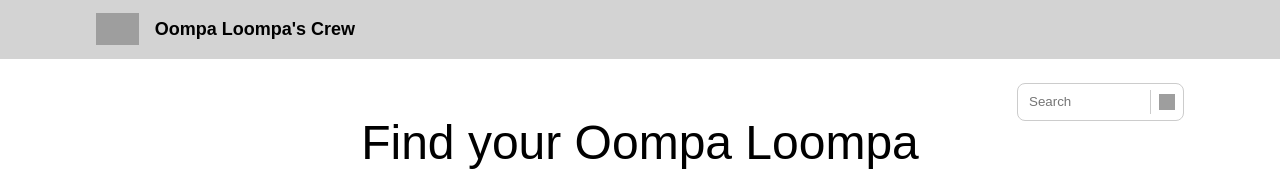
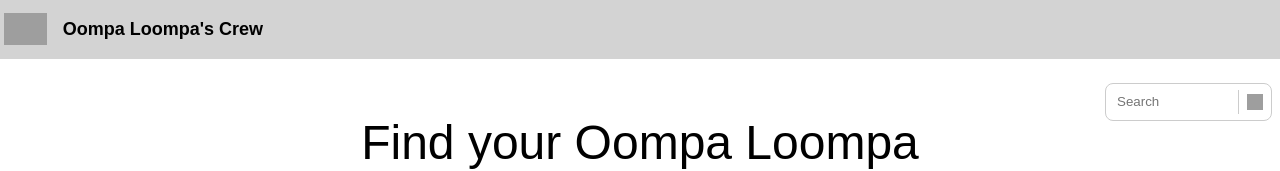
Before and after one commit to juanmiguelruiz/oompa-loompas, a React (Vite) app: page / in a window 1280 px wide. Shown: the top 171 px of the page. Built offline with nearby package versions, Linux system fonts and the light colour scheme; no server answers; grey boxes are pictures that could not be loaded; a web font is replaced by a local one.

Commit message:
refactor: horizontal spacing definition

```diff
--- a/src/components/Layout/Header/styles.ts
+++ b/src/components/Layout/Header/styles.ts
@@ -1,28 +1,28 @@
 import styled from 'styled-components';
-import { BREAKPOINTS } from 'src/constants';
+import { BREAKPOINTS, HORIZONTAL_SPACING } from 'src/constants';
 
 export const Container = styled.div`
-  padding: 4px 16px;
+  padding: 4px ${HORIZONTAL_SPACING.DEFAULT};
   background-color: lightgray;
 
   @media (min-width: ${BREAKPOINTS.MOBILE_L}) {
-    padding: 24px;
+    padding: 4px ${HORIZONTAL_SPACING.MOBILE_L};
   }
 
   @media (min-width: ${BREAKPOINTS.TABLET}) {
-    padding: 4px 32px;
+    padding: 4px ${HORIZONTAL_SPACING.TABLET};
   }
 
   @media (min-width: ${BREAKPOINTS.DESKTOP_EXTRA_SMALL}) {
-    padding: 4px 64px;
+    padding: 4px ${HORIZONTAL_SPACING.DESKTOP_EXTRA_SMALL};
   }
 
   @media (min-width: ${BREAKPOINTS.DESKTOP_SMALL}) {
-    padding: 4px 80px;
+    padding: 4px ${HORIZONTAL_SPACING.DESKTOP_SMALL};
   }
 
   @media (min-width: ${BREAKPOINTS.DESKTOP}) {
-    padding: 4px 96px;
+    padding: 4px ${HORIZONTAL_SPACING.DESKTOP};
   }
 `;
 
--- a/src/components/Layout/styles.ts
+++ b/src/components/Layout/styles.ts
@@ -1,27 +1,27 @@
 import styled from 'styled-components';
-import { BREAKPOINTS } from 'src/constants';
+import { BREAKPOINTS, HORIZONTAL_SPACING } from 'src/constants';
 
 export const Content = styled.div`
-  padding: 16px;
+  padding: ${HORIZONTAL_SPACING.DEFAULT};
   max-width: 1200px;
 
   @media (min-width: ${BREAKPOINTS.MOBILE_L}) {
-    padding: 24px;
+    padding: ${HORIZONTAL_SPACING.MOBILE_L};
   }
 
   @media (min-width: ${BREAKPOINTS.TABLET}) {
-    padding: 24px 32px;
+    padding: 24px ${HORIZONTAL_SPACING.TABLET};
   }
 
   @media (min-width: ${BREAKPOINTS.DESKTOP_EXTRA_SMALL}) {
-    padding: 24px 64px;
+    padding: 24px ${HORIZONTAL_SPACING.DESKTOP_EXTRA_SMALL};
   }
 
   @media (min-width: ${BREAKPOINTS.DESKTOP_SMALL}) {
-    padding: 24px 80px;
+    padding: 24px ${HORIZONTAL_SPACING.DESKTOP_SMALL};
   }
 
   @media (min-width: ${BREAKPOINTS.DESKTOP}) {
-    padding: 24px 96px;
+    padding: 24px ${HORIZONTAL_SPACING.DESKTOP};
   }
 `;
--- a/src/constants/index.ts
+++ b/src/constants/index.ts
@@ -23,3 +23,12 @@ export const LITERALS = {
     noResultsFound: 'No results found',
   },
 };
+
+export const HORIZONTAL_SPACING = {
+  DEFAULT: '16px',
+  [BREAKPOINTS.MOBILE_L]: '24px',
+  [BREAKPOINTS.TABLET]: '32px',
+  [BREAKPOINTS.DESKTOP_EXTRA_SMALL]: '64px',
+  [BREAKPOINTS.DESKTOP_SMALL]: '80px',
+  [BREAKPOINTS.DESKTOP]: '96px',
+};
--- a/src/containers/Home/styles.ts
+++ b/src/containers/Home/styles.ts
@@ -1,6 +1,6 @@
 import styled from 'styled-components';
 import { FlexContainer, Grid, Text } from 'src/components';
-import { BREAKPOINTS } from 'src/constants';
+import { BREAKPOINTS, HORIZONTAL_SPACING } from 'src/constants';
 
 export const SearchContainer = styled(FlexContainer)`
   justify-content: end;
@@ -17,23 +17,23 @@ export const SearchInputContainer = styled(FlexContainer)`
   border: 1px solid #ccc;
 
   @media (min-width: ${BREAKPOINTS.MOBILE_L}) {
-    right: 24px;
+    right: ${HORIZONTAL_SPACING.MOBILE_L};
   }
 
   @media (min-width: ${BREAKPOINTS.TABLET}) {
-    right: 32px;
+    right: ${HORIZONTAL_SPACING.TABLET};
   }
 
   @media (min-width: ${BREAKPOINTS.DESKTOP_EXTRA_SMALL}) {
-    right: 64px;
+    right: ${HORIZONTAL_SPACING.DESKTOP_EXTRA_SMALL};
   }
 
   @media (min-width: ${BREAKPOINTS.DESKTOP_SMALL}) {
-    right: 80px;
+    right: ${HORIZONTAL_SPACING.DESKTOP_SMALL};
   }
 
   @media (min-width: ${BREAKPOINTS.DESKTOP}) {
-    right: 96px;
+    right: ${HORIZONTAL_SPACING.DESKTOP};
   }
 `;
 
```
